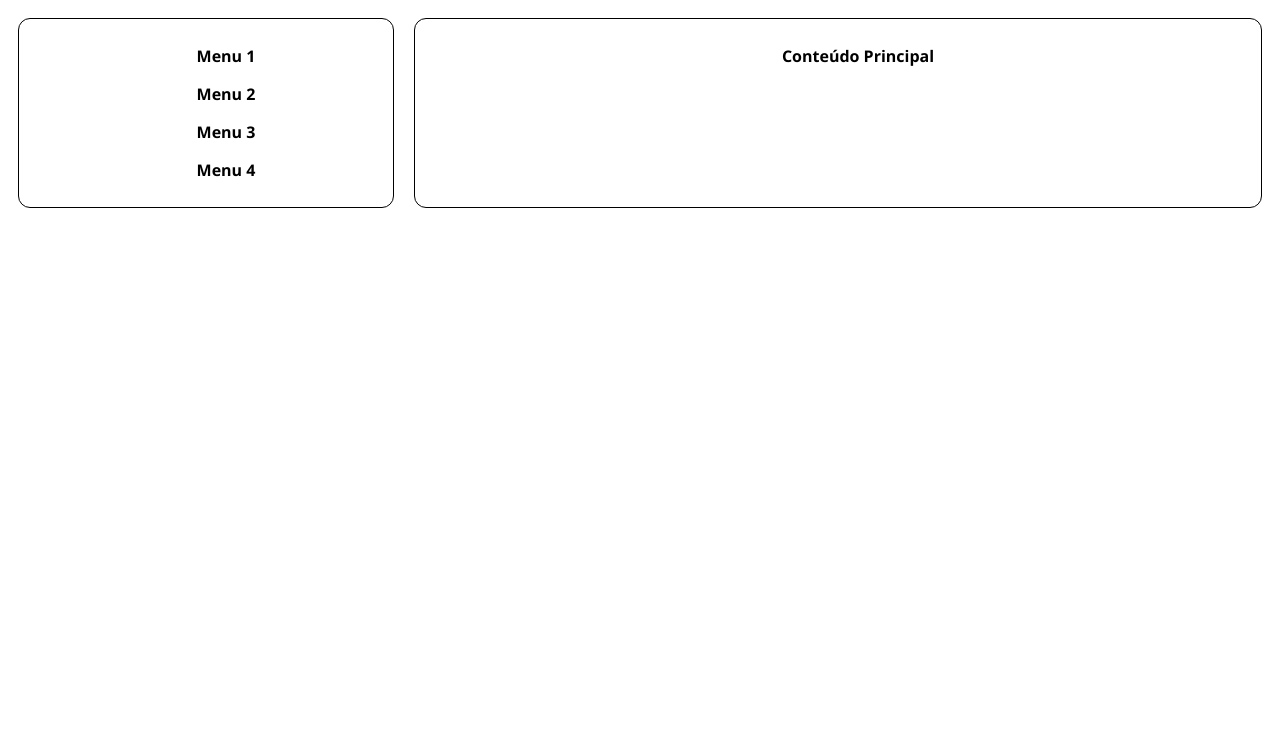
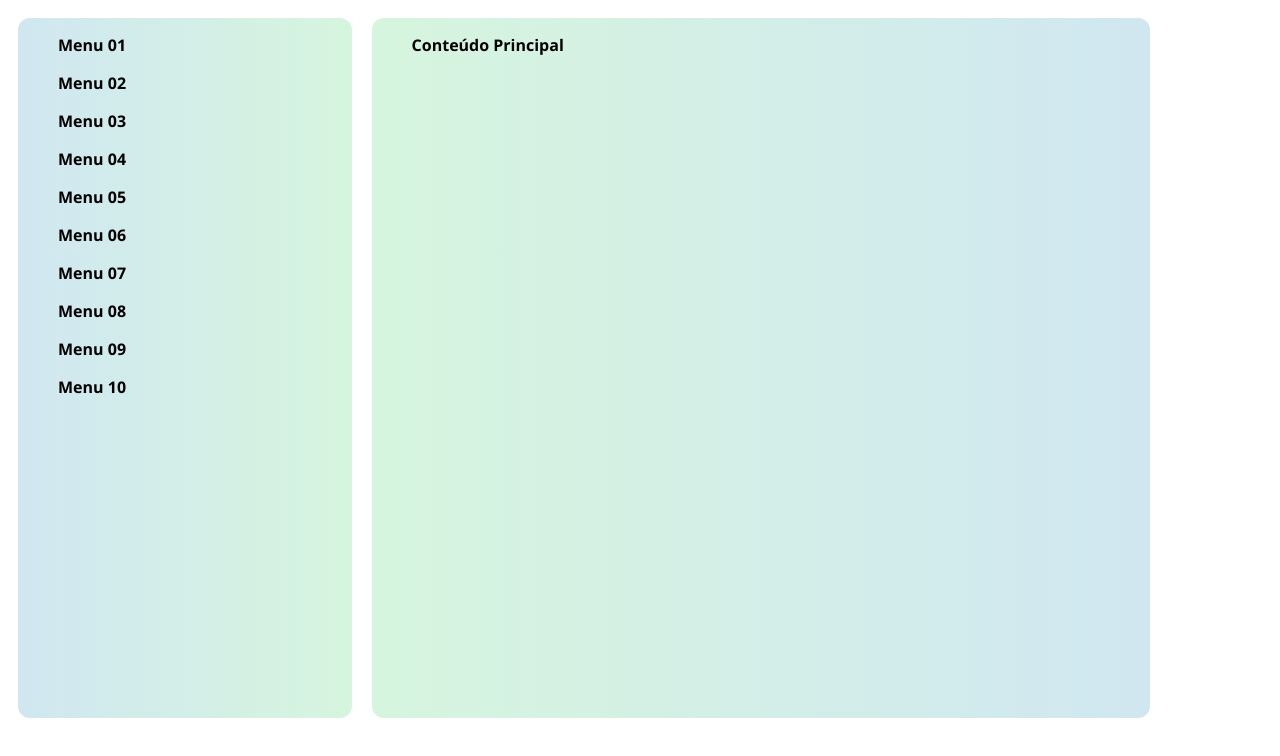
Before and after one commit to draicor87/estudosJavaScript, a website: page index.html in a window 1280 px wide. Drawn offline with Linux system fonts and the light colour scheme.

Commit message:
Danto mais estilo aos containeres com CSS

```diff
--- a/index.html
+++ b/index.html
@@ -14,10 +14,16 @@
     <div>
         <div class = "container">
             <div class = "left-container">
-                <ul>Menu 1</ul>
-                <ul>Menu 2</ul>
-                <ul>Menu 3</ul>
-                <ul>Menu 4</ul>
+                <ul>Menu 01</ul>
+                <ul>Menu 02</ul>
+                <ul>Menu 03</ul>
+                <ul>Menu 04</ul>
+                <ul>Menu 05</ul>
+                <ul>Menu 06</ul>
+                <ul>Menu 07</ul>
+                <ul>Menu 08</ul>
+                <ul>Menu 09</ul>
+                <ul>Menu 10</ul>
             </div>
             <div class = "right-container">
                 <ol>Conteúdo Principal</ol>
--- a/style.css
+++ b/style.css
@@ -2,25 +2,26 @@
 * {
     font-family: 'Segoe UI', Tahoma, Geneva, Verdana, sans-serif;
     font-weight: bold;
-    text-align: center;
 }
 
 .container {
     display: flex; /* Utilizando flexbox para dividir a tela */
+    position: absolute;
+    width: 90vw;
+    height: 90vh;
+
   }
 
   .left-container {
-    width: 30%; /* Definindo a largura do container esquerdo como 20% da tela */
-    border: 1px solid black; /* Adicionando uma borda ao container */
-    padding: 10px; /* Adicionando espaçamento interno para separação */
+    width: 30%; /* Definindo a largura do container esquerdo como 30% da tela */
     border-radius: 12px;
     margin: 10px;
+    background: linear-gradient(to right, #d0e7f1, #d6f5de);
   }
 
   .right-container {
-    width: 70%; /* Definindo a largura do container direito como 80% da tela */
-    border: 1px solid black; /* Adicionando uma borda ao container */
-    padding: 10px; /* Adicionando espaçamento interno para separação */
+    width: 70%; /* Definindo a largura do container direito como 70% da tela */
     border-radius: 12px;
     margin: 10px;
+    background: linear-gradient(to right, #d6f5de, #d0e7f1);
   }
```
